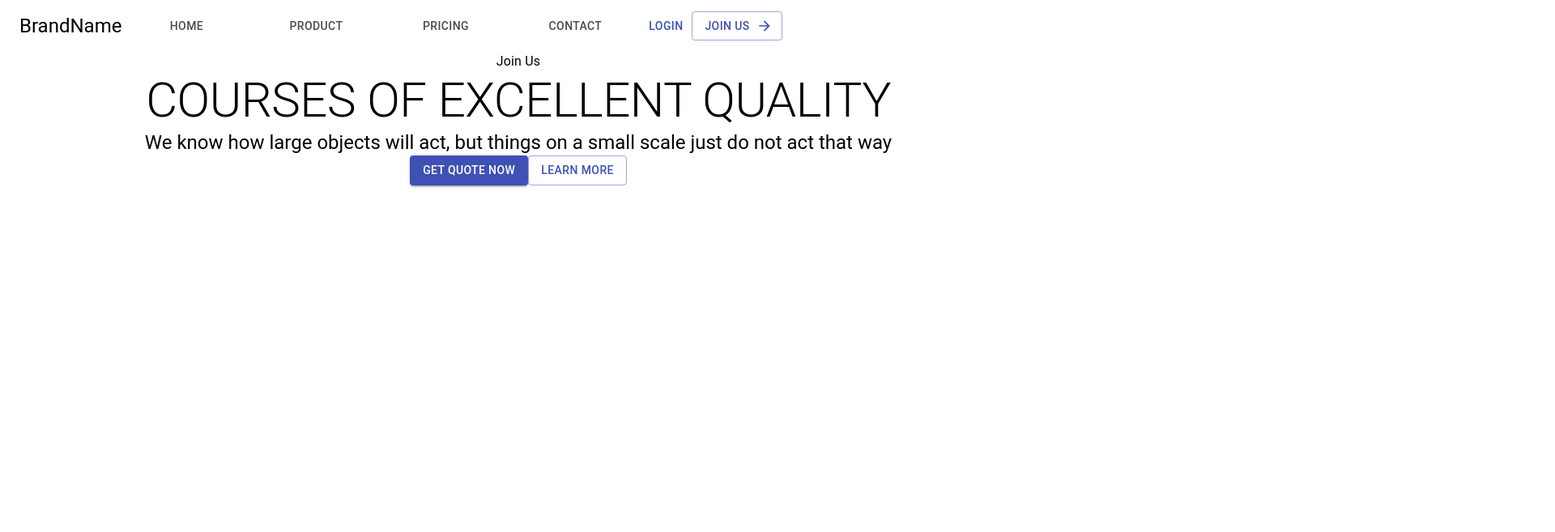
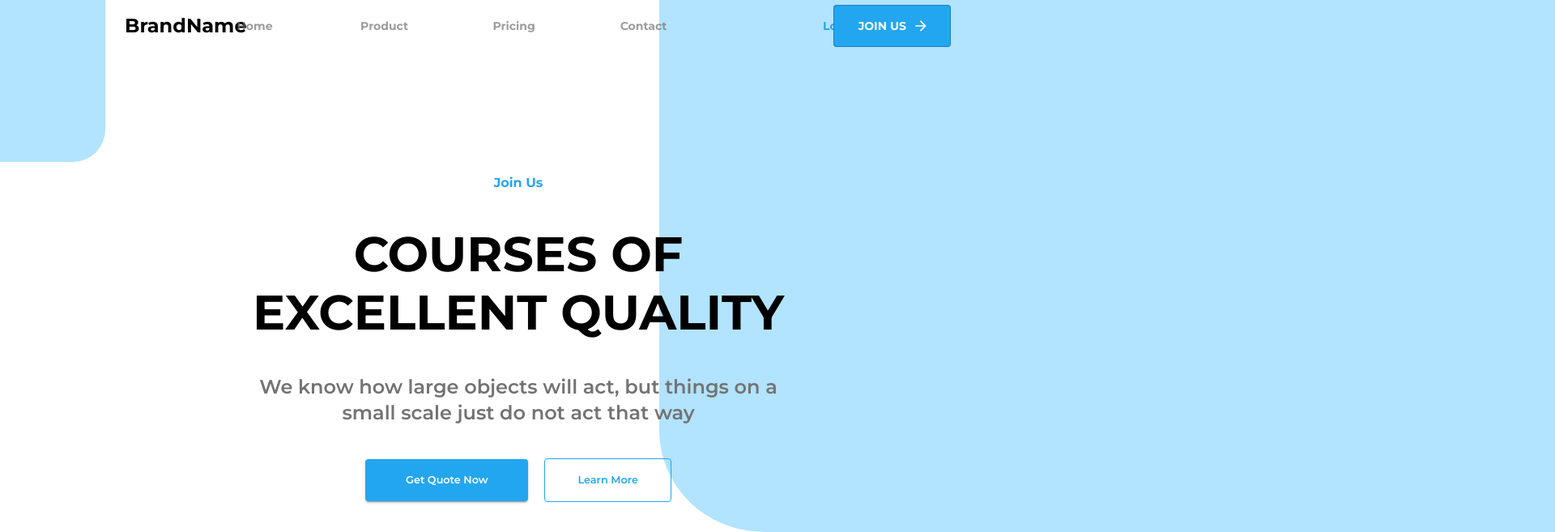
Before and after one commit to JW357/Internship-project, a React (Create React App) app: page / in a window 1280 px wide. Shown: the top 657 px of the page at 81% size, 1920 px wide, since content can reach past the window. Built offline with nearby package versions, Linux system fonts and the light colour scheme.

Commit message:
finishing section 1

```diff
--- a/package.json
+++ b/package.json
@@ -5,6 +5,7 @@
   "dependencies": {
     "@material-ui/core": "^4.12.3",
     "@material-ui/icons": "^4.11.2",
+    "@material-ui/styles": "^4.11.4",
     "@testing-library/jest-dom": "^5.14.1",
     "@testing-library/react": "^11.2.7",
     "@testing-library/user-event": "^12.8.3",
--- a/src/App.css
+++ b/src/App.css
@@ -1,3 +1,4 @@
+
 .App {
   text-align: center;
 }
--- a/src/App.jsx
+++ b/src/App.jsx
@@ -1,5 +1,6 @@
 import './App.css';
 import React from 'react';
+// import { useStyles } from './styles/commons';
 import Home from './components/Home';
 
 function App() {
--- a/src/components/Header/Header.jsx
+++ b/src/components/Header/Header.jsx
@@ -1,18 +1,20 @@
 import React from 'react';
 import { Button, Typography, Box } from '@material-ui/core';
+import { useStyles } from './Header.style';
 
 export default function Header() {
+  const classes = useStyles();
   return (
     <Box className="header">
-      <Typography className="joinUs">Join Us</Typography>
-      <Typography variant="h2" className="headerHeader">
-        COURSES OF EXCELLENT QUALITY
+      <Typography className={classes.joinStyle}>Join Us</Typography>
+      <Typography variant="h2" className={classes.headerStyle}>
+        Courses of excellent quality
       </Typography>
-      <Typography variant="h5" className="headerText">We know how large objects will act, but things on a small scale just do not act that way</Typography>
-      <Button variant="contained" color="primary">
+      <Typography variant="h5" className={classes.headerDescription}>We know how large objects will act, but things on a small scale just do not act that way</Typography>
+      <Button className={classes.button1Style} variant="contained">
         Get Quote Now
       </Button>
-      <Button variant="outlined" color="primary">
+      <Button className={classes.button2Style} variant="outlined">
         Learn More
       </Button>
     </Box>
--- /dev/null
+++ b/src/components/Header/Header.style.js
@@ -0,0 +1,40 @@
+/* eslint-disable import/prefer-default-export */
+import { makeStyles } from '@material-ui/core/styles';
+
+export const useStyles = makeStyles({
+  button1Style: {
+    color: 'white',
+    backgroundColor: '#23A6F0',
+    border: 'none',
+    textTransform: 'capitalize',
+    fontWeight: '600',
+    padding: '15px 50px',
+    fontSize: '0.8rem',
+  },
+  button2Style: {
+    color: '#23A6F0',
+    borderColor: '#23A6F0',
+    marginLeft: '20px',
+    textTransform: 'capitalize',
+    fontWeight: '600',
+    fontSize: '0.8rem',
+    padding: '15px 40px',
+  },
+  headerDescription: {
+    color: '#737373',
+    fontWeight: '600',
+    width: '650px',
+    margin: '40px auto',
+  },
+  headerStyle: {
+    fontWeight: '700',
+    textTransform: 'uppercase',
+    width: '750px',
+    margin: '0 auto',
+  },
+  joinStyle: {
+    margin: '150px 0 40px 0',
+    color: '#23A6F0',
+    fontWeight: '700',
+  },
+});
--- a/src/components/Home/Home.jsx
+++ b/src/components/Home/Home.jsx
@@ -1,15 +1,21 @@
 import React from 'react';
-import { Box } from '@material-ui/core';
+import { Box, ThemeProvider } from '@material-ui/core';
 import Navbar from '../Navbar';
 import Header from '../Header';
+import { theme } from '../../styles/commons';
+import { useStyles } from './Home.style';
 
 export default function Home() {
+  const classes = useStyles();
   return (
-    <div>
-      <Box className="App">
-        <Navbar />
-        <Header />
-      </Box>
-    </div>
+    <>
+      <Box className={classes.blueElement1} />
+      <ThemeProvider className={classes.root} theme={theme}>
+        <Box className={classes.headerElements}>
+          <Navbar />
+          <Header />
+        </Box>
+      </ThemeProvider>
+    </>
   );
 }
--- /dev/null
+++ b/src/components/Home/Home.style.js
@@ -0,0 +1,16 @@
+import { makeStyles } from '@material-ui/core/styles';
+
+export const useStyles = makeStyles({
+  headerElements: {
+    textAlign: 'center',
+    width: '100vw',
+  },
+  blueElement1: {
+    content: ' ',
+    position: 'absolute',
+    width: '130px',
+    height: '200px',
+    borderRadius: '0 0 40px 0',
+    background: '#B2E3FF',
+  },
+});
--- a/src/components/Navbar/Navbar.jsx
+++ b/src/components/Navbar/Navbar.jsx
@@ -1,32 +1,35 @@
 import React from 'react';
 import {
-  Toolbar, Button, Typography, Tabs, Tab,
+  Toolbar, Button, Typography, Tabs, Tab, Box,
 } from '@material-ui/core';
 import ArrowForwardIcon from '@material-ui/icons/ArrowForward';
+import { useStyles } from './Navbar.style';
 
 export default function Navbar() {
+  const classes = useStyles();
   return (
-    <Toolbar position="static">
-      <Typography variant="h5" className="logo">
+    <Toolbar className={classes.toolbarStyle}>
+      <Typography variant="h5" className={classes.logoStyle}>
         BrandName
       </Typography>
-      <Tabs variant="fullWidth">
-        <Tab label="Home" />
-        <Tab label="Product" />
-        <Tab label="Pricing" />
-        <Tab label="Contact" />
+      <Tabs className={classes.tabsStyle}>
+        <Tab className={classes.navStyle} label="Home" />
+        <Tab className={classes.navStyle} label="Product" />
+        <Tab className={classes.navStyle} label="Pricing" />
+        <Tab className={classes.navStyle} label="Contact" />
       </Tabs>
-      <Button color="primary">
+      <Button className={classes.loginStyle}>
         Login
       </Button>
       <Button
         variant="outlined"
-        color="primary"
+        className={classes.buttonStyle}
         fontSize="small"
         endIcon={<ArrowForwardIcon />}
       >
         JOIN US
       </Button>
+      <Box className={classes.blueElement2} />
     </Toolbar>
   );
 }
--- /dev/null
+++ b/src/components/Navbar/Navbar.style.js
@@ -0,0 +1,41 @@
+/* eslint-disable import/prefer-default-export */
+import { makeStyles } from '@material-ui/core/styles';
+
+export const useStyles = makeStyles({
+  navStyle: {
+    color: '#737373',
+    fontWeight: '700',
+    textTransform: 'capitalize',
+  },
+  buttonStyle: {
+    color: 'white',
+    background: '#23A6F0',
+    fontWeight: '700',
+    boxSizing: 'border-box',
+    padding: '13px 30px',
+  },
+  toolbarStyle: {
+    width: '100vw',
+    justifyContent: 'space-evenly',
+  },
+  loginStyle: {
+    color: '#23A6F0',
+    fontWeight: '700',
+    textTransform: 'capitalize',
+    marginRight: '-170px',
+  },
+  logoStyle: {
+    fontWeight: '700',
+    marginRight: '-200px',
+  },
+  blueElement2: {
+    content: ' ',
+    position: 'absolute',
+    width: '1300px',
+    height: '1250px',
+    borderRadius: '0 0 0 10%',
+    background: '#B2E3FF',
+    marginLeft: '1600px',
+    zIndex: '-2',
+  },
+});
--- a/src/index.css
+++ b/src/index.css
@@ -1,3 +1,5 @@
+@import url('https://fonts.googleapis.com/css2?family=Montserrat:ital,wght@0,100;0,200;0,300;0,400;0,500;0,600;0,700;0,800;0,900;1,100;1,200;1,300;1,400;1,500;1,600;1,700;1,800;1,900&display=swap');
+
 body {
   margin: 0;
   font-family: -apple-system, BlinkMacSystemFont, 'Segoe UI', 'Roboto', 'Oxygen',
--- /dev/null
+++ b/src/styles/commons.js
@@ -0,0 +1,16 @@
+import { createTheme, makeStyles } from '@material-ui/core/styles';
+
+export const theme = createTheme({
+  typography: {
+    fontFamily: [
+      'Montserrat',
+      'sans-serif',
+    ],
+  },
+});
+
+export const useStyles = makeStyles({
+  root: {
+    width: '100vw',
+  },
+});
```
Also changed, not shown: .eslintrc.js.
